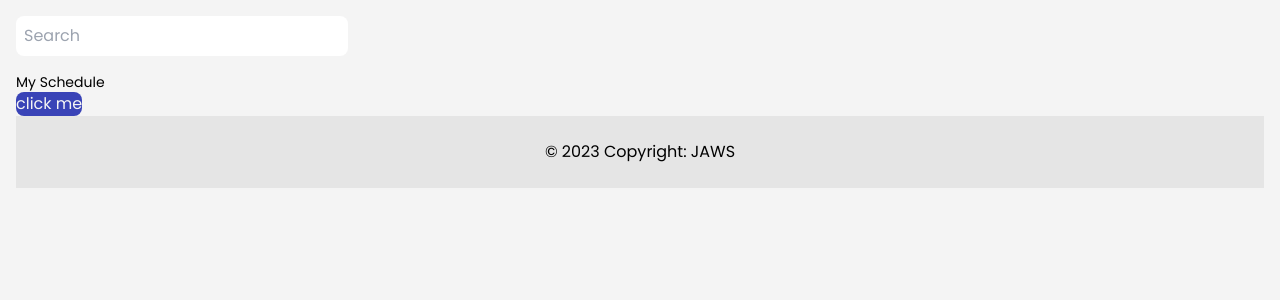
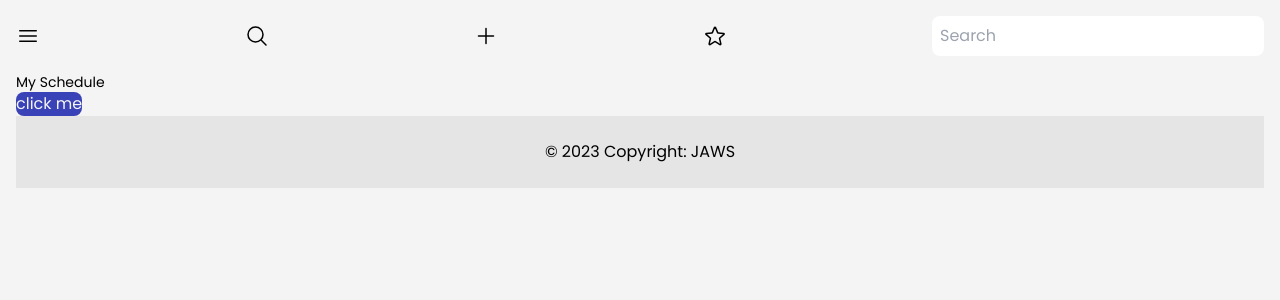
Before and after one commit to Wenjing2023/JobShark, a Next.js app: page / in a window 1280 px wide. Shown: the top 300 px of the page. Built offline with nearby package versions, Linux system fonts and the light colour scheme.

Commit message:
icons done

```diff
--- /dev/null
+++ b/app/Atoms/Icon.tsx
@@ -0,0 +1,81 @@
+import IconKind from "../IconKind";
+
+const MAGNIFYING_ICON = (
+  <svg
+    xmlns="http://www.w3.org/2000/svg"
+    fill="none"
+    viewBox="0 0 24 24"
+    strokeWidth={1.5}
+    stroke="currentColor"
+    className="w-6 h-6"
+  >
+    <path
+      strokeLinecap="round"
+      strokeLinejoin="round"
+      d="M21 21l-5.197-5.197m0 0A7.5 7.5 0 105.196 5.196a7.5 7.5 0 0010.607 10.607z"
+    />
+  </svg>
+);
+
+const MENU_ICON = (
+  <svg
+    xmlns="http://www.w3.org/2000/svg"
+    fill="none"
+    viewBox="0 0 24 24"
+    strokeWidth={1.5}
+    stroke="currentColor"
+    className="w-6 h-6"
+  >
+    <path
+      strokeLinecap="round"
+      strokeLinejoin="round"
+      d="M3.75 6.75h16.5M3.75 12h16.5m-16.5 5.25h16.5"
+    />
+  </svg>
+);
+
+const ADD_ICON = (
+  <svg
+    xmlns="http://www.w3.org/2000/svg"
+    fill="none"
+    viewBox="0 0 24 24"
+    strokeWidth={1.5}
+    stroke="currentColor"
+    className="w-6 h-6"
+  >
+    <path
+      strokeLinecap="round"
+      strokeLinejoin="round"
+      d="M12 4.5v15m7.5-7.5h-15"
+    />
+  </svg>
+);
+
+const SAVE_ICON = (
+  <svg
+    xmlns="http://www.w3.org/2000/svg"
+    fill="none"
+    viewBox="0 0 24 24"
+    strokeWidth={1.5}
+    stroke="currentColor"
+    className="w-6 h-6"
+  >
+    <path
+      strokeLinecap="round"
+      strokeLinejoin="round"
+      d="M11.48 3.499a.562.562 0 011.04 0l2.125 5.111a.563.563 0 00.475.345l5.518.442c.499.04.701.663.321.988l-4.204 3.602a.563.563 0 00-.182.557l1.285 5.385a.562.562 0 01-.84.61l-4.725-2.885a.563.563 0 00-.586 0L6.982 20.54a.562.562 0 01-.84-.61l1.285-5.386a.562.562 0 00-.182-.557l-4.204-3.602a.563.563 0 01.321-.988l5.518-.442a.563.563 0 00.475-.345L11.48 3.5z"
+    />
+  </svg>
+);
+
+const icons = [MAGNIFYING_ICON, MENU_ICON, ADD_ICON, SAVE_ICON];
+
+interface IconProps {
+  iconKind: IconKind;
+}
+
+const Icon = ({ iconKind }: IconProps) => {
+  return <>{icons[iconKind]}</>;
+};
+
+export default Icon;
--- /dev/null
+++ b/app/IconKind.tsx
@@ -0,0 +1,8 @@
+enum IconKind {
+    Search = 0,
+    Menu = 1,
+    Add = 2,
+    Save = 3
+}
+
+export default IconKind;
--- a/app/Molecules/Form.tsx
+++ /dev/null
@@ -1,6 +0,0 @@
-const Form = () => {
-    return ( <>
-    </> );
-}
-
-export default Form;
--- a/app/Molecules/SearchLink.tsx
+++ /dev/null
@@ -1,8 +0,0 @@
-import TextInput from "../Atoms/TextInput";
-const SearchLink = () => {
-    return ( <>
-    <h3 className="text-2xl font-bold text-white">Search Link</h3>
-    </> );
-}
-
-export default SearchLink;
--- a/app/Organisms/Banner.tsx
+++ b/app/Organisms/Banner.tsx
@@ -1,10 +1,15 @@
 import { ReactNode } from "react";
-import BurgerMenu from "../Molecules/BurgerMenu";
 import TextInput from "../Atoms/TextInput";
+import Icon from "../Atoms/Icon";
+import IconKind from "../IconKind";
 
 const Banner = () => {
     return ( <>
-    <BurgerMenu />
+    <Icon iconKind={IconKind.Menu} />
+    <Icon iconKind={IconKind.Search} />
+    <Icon iconKind={IconKind.Add} />
+    <Icon iconKind={IconKind.Save} />
+
     <TextInput placeholder="Search"/>
     </> );
 }
--- /dev/null
+++ b/app/Organisms/SearchForm.tsx
@@ -0,0 +1,7 @@
+const SearchForm = () => {
+    return ( <>
+
+    </> );
+}
+
+export default SearchForm;
```
Also changed, not shown: app/Molecules/BurgerMenu.tsx (deleted, +0 -8 lines).
